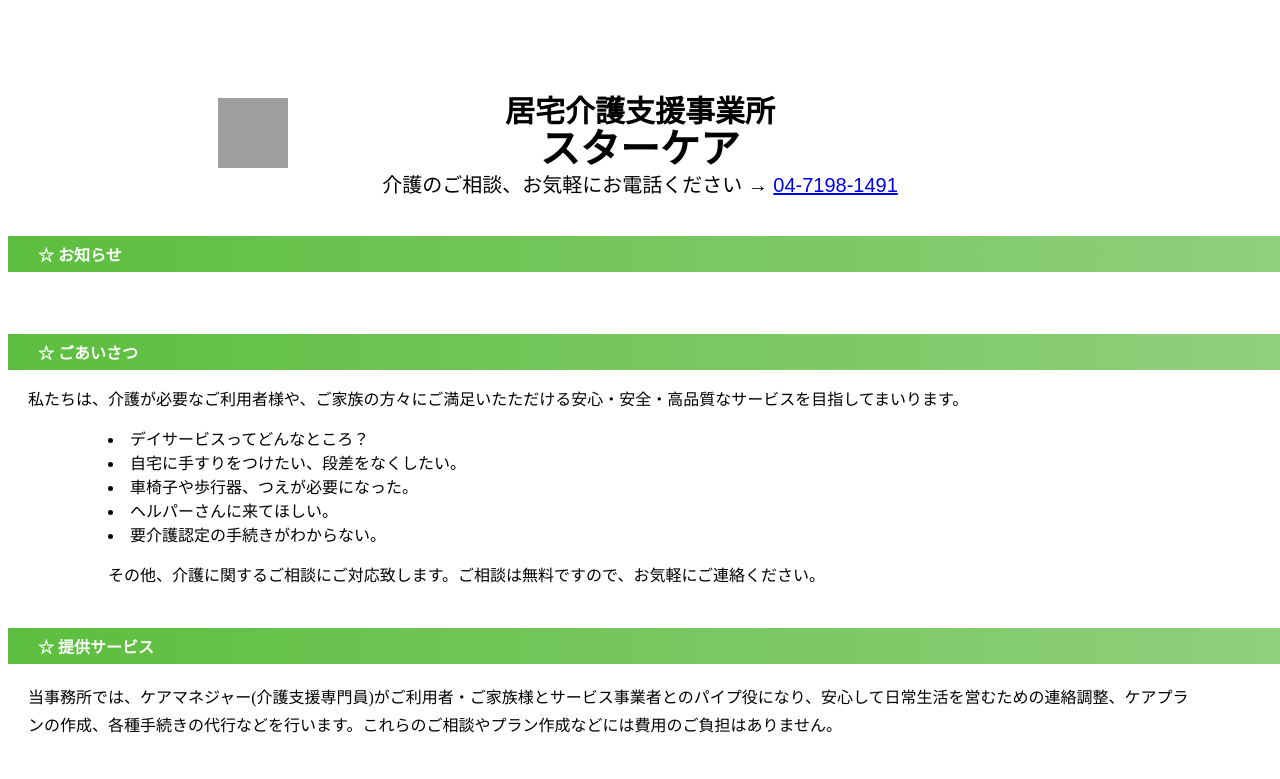
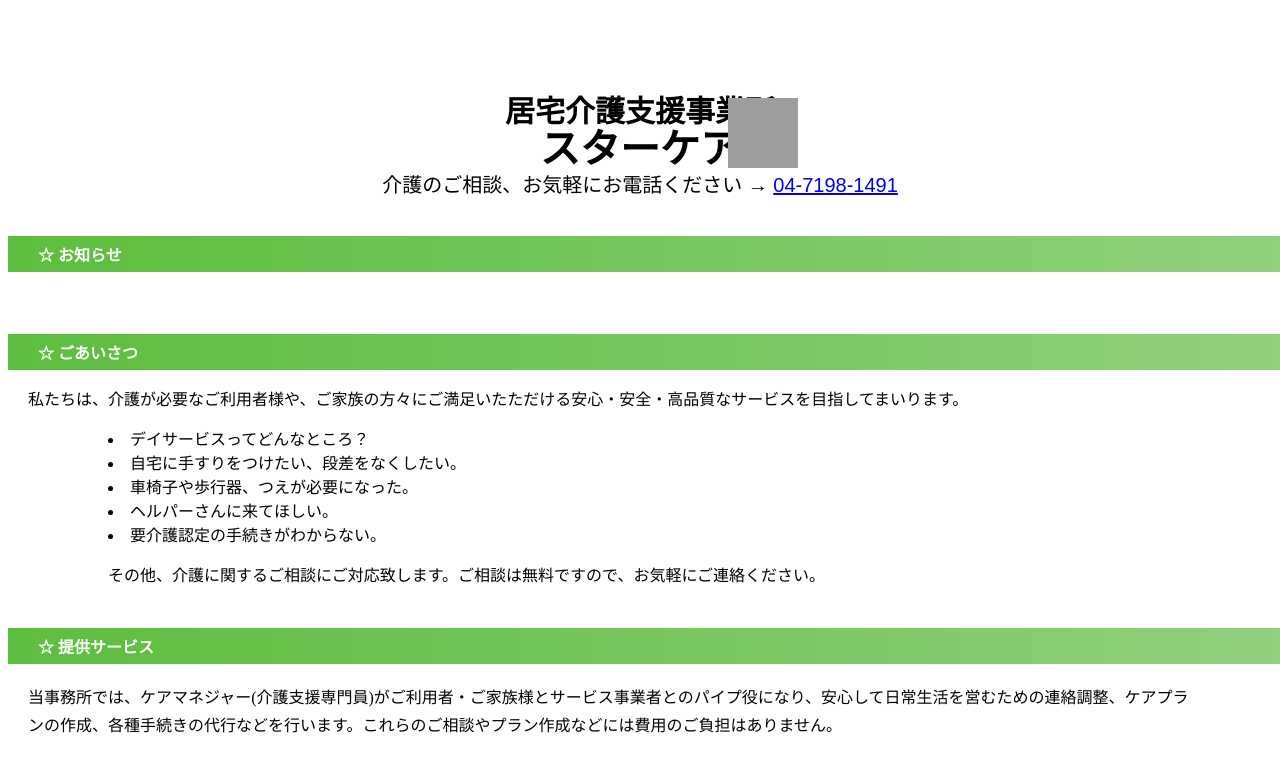
Before and after one commit to oyuu-icloud/starcare, a plain HTML site: page index.html in a window 1280 px wide. Shown: the top 779 px of the page. Drawn offline with Linux system fonts and the light colour scheme; grey boxes are pictures that could not be loaded.

Commit message:
Update style.css

```diff
--- a/style.css
+++ b/style.css
@@ -452,5 +452,5 @@ li {
 .aikonn {
     position: relative;
     top: 90px;
-    left: 210px;
+    left: 720px;
 }
```
